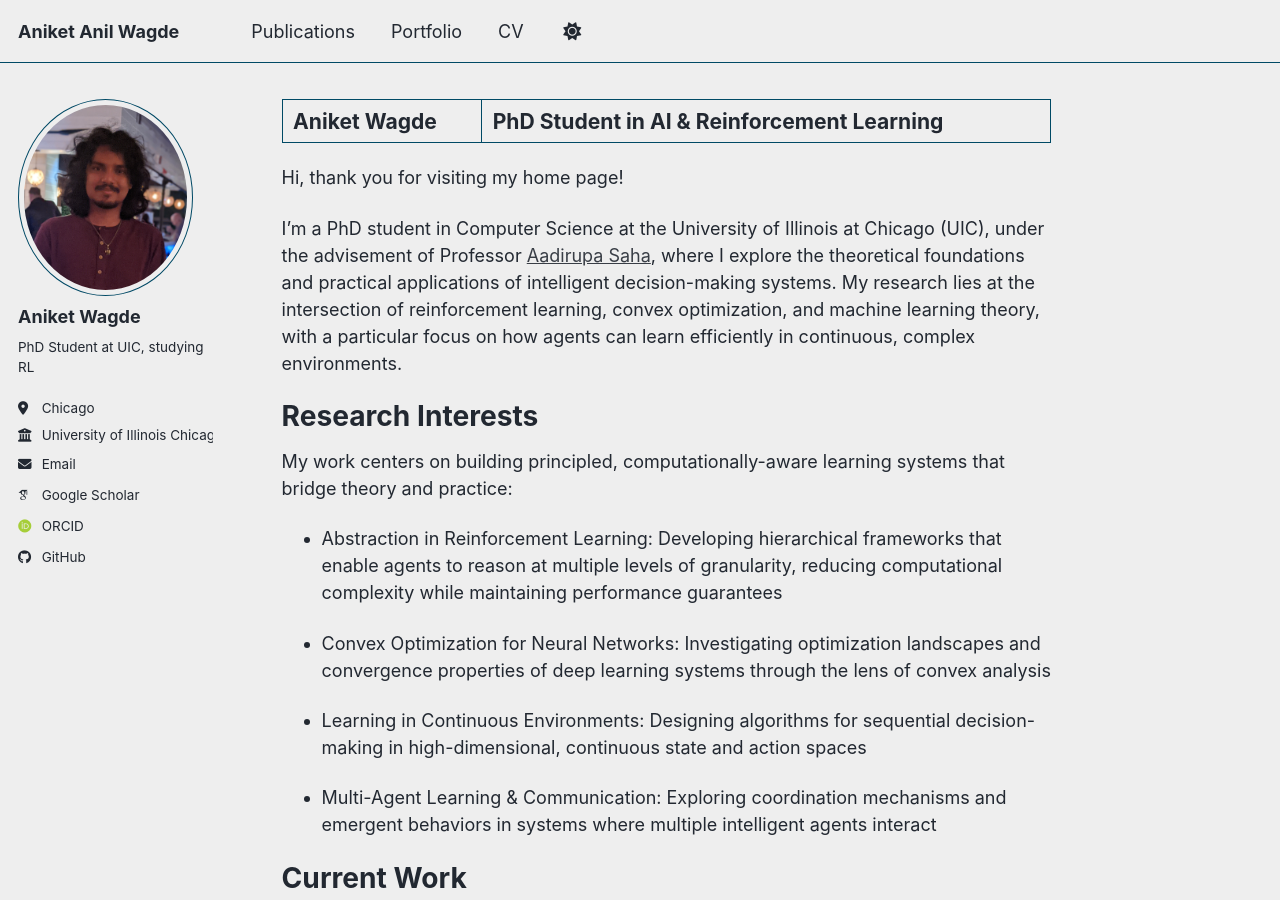
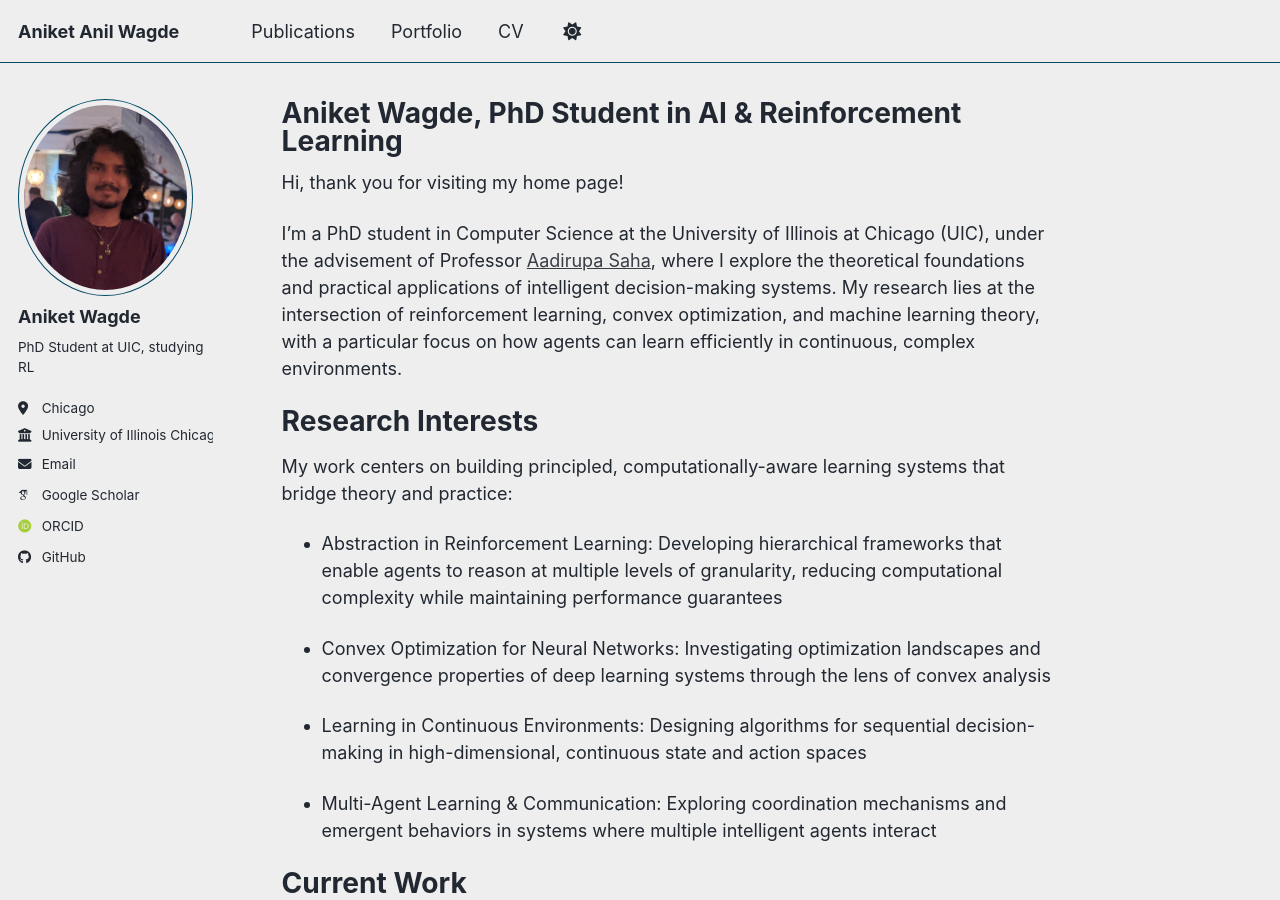
Before and after one commit to Swagget/Swagget.github.io, a Jekyll site: the page built from _pages/about.md, in a window 1280 px wide and 900 px high. Built offline with Jekyll 4.4.1, drawn with Linux system fonts in a browser that asks for light colours; some web fonts are replaced; a script bundle is joined from its source files by our own code; library files that are not in the unit come from our copies.

```diff
--- a/_pages/about.md
+++ b/_pages/about.md
@@ -1,6 +1,6 @@
 ---
 permalink: /
-title: "Aniket Wagde | PhD Student in AI & Reinforcement Learning"
+title: "Aniket Wagde, PhD Student in AI & Reinforcement Learning"
 author_profile: true
 redirect_from:
   - /about/
```
